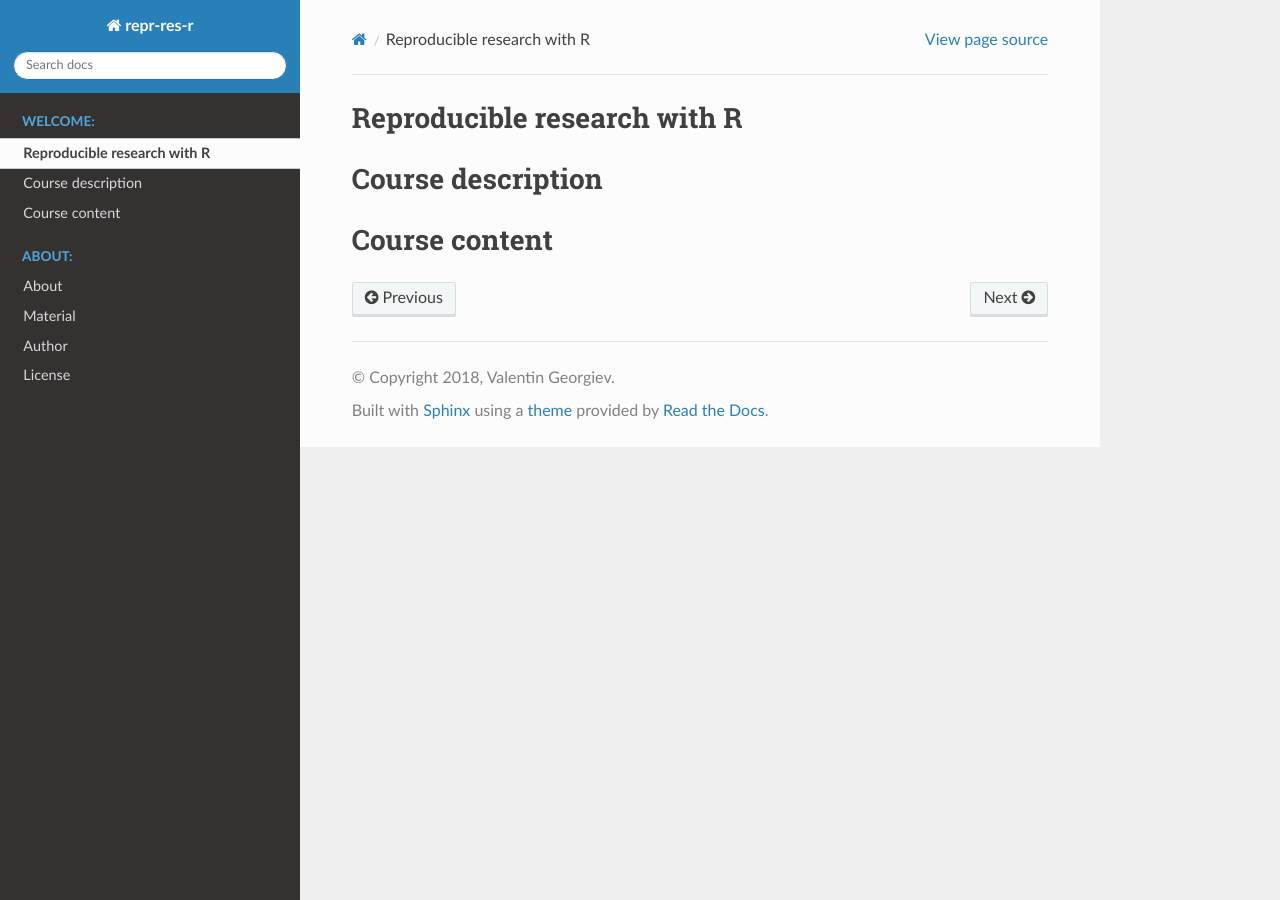
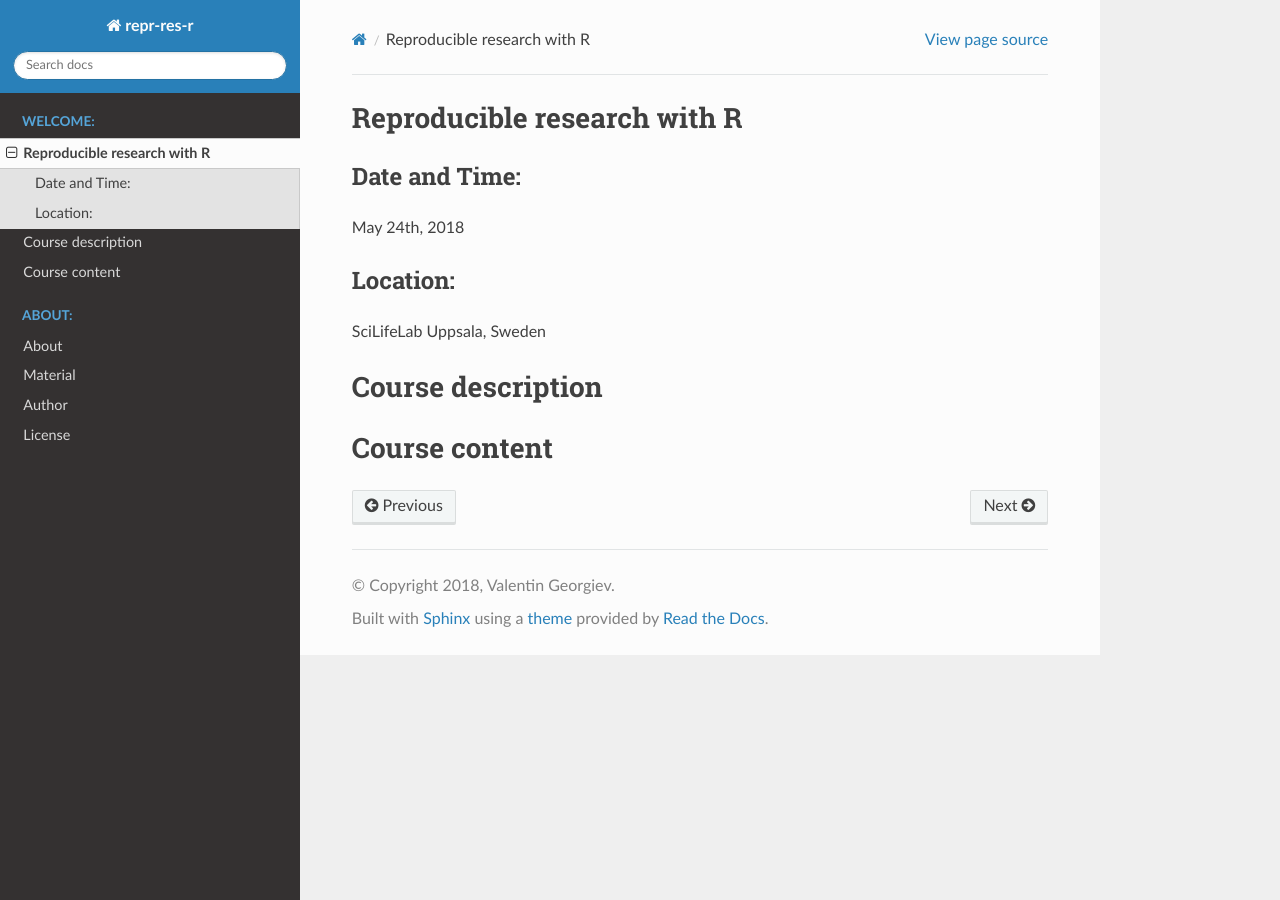
Before and after one commit to valyo/repr-res-r, a Sphinx documentation site: the page built from docs/source/welcome/welcome.rst, in a window 1280 px wide. Built offline with Sphinx 7.4.7 and the Read the Docs theme 2.0.0, drawn with Linux system fonts in a browser that asks for light colours.

Commit message:
Add date and place

```diff
--- a/docs/source/welcome/welcome.rst
+++ b/docs/source/welcome/welcome.rst
@@ -1,6 +1,14 @@
 Reproducible research with R
 ============================
 
+
+Date and Time:
+--------------
+May 24th, 2018
+
+Location:
+---------
+SciLifeLab Uppsala, Sweden
 
 Course description
 ==================
```
